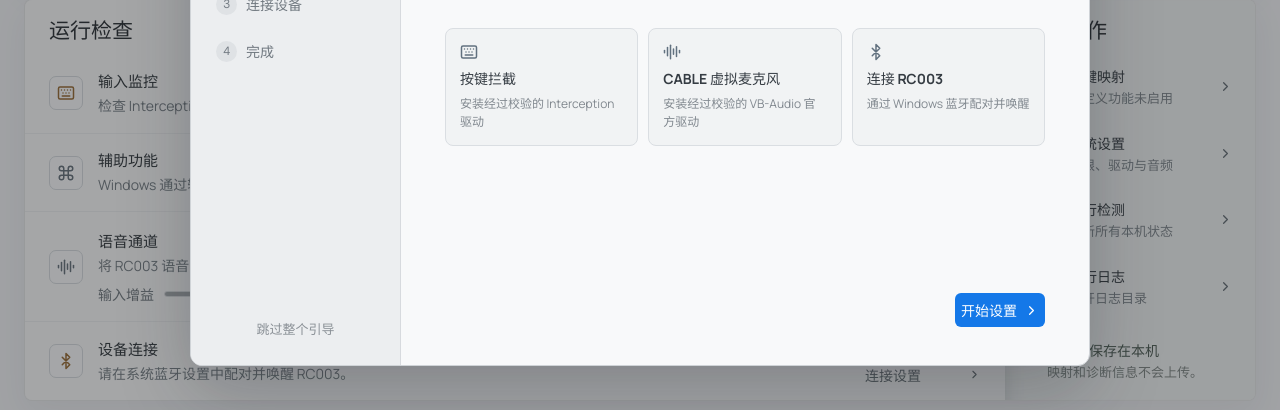
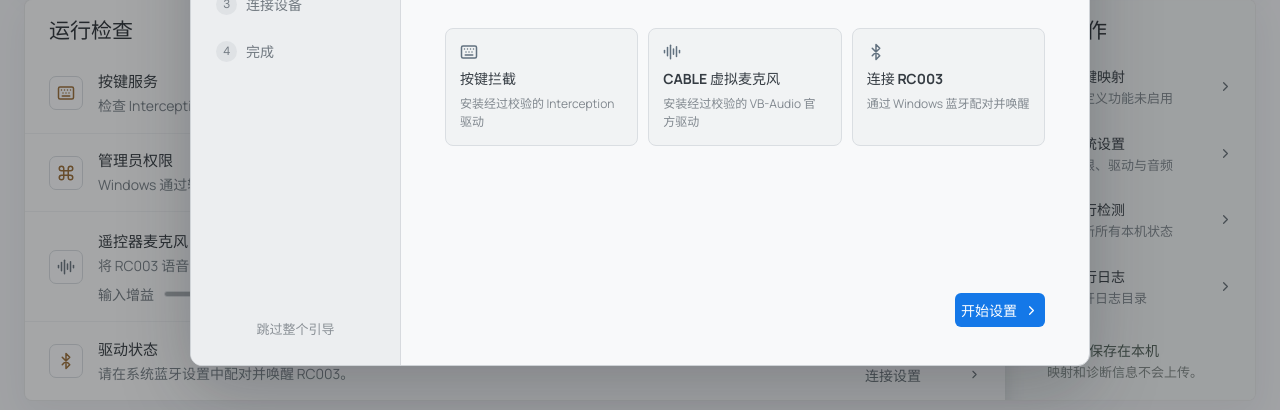
Before and after one commit to leowzz/axonkey, a React (Vite) app: page / in a window 1280 px wide. Shown: the part 319-729 px from the top of the page. Built offline with nearby package versions, Linux system fonts and the light colour scheme.

Commit message:
Adapt dashboard status labels for Windows input service

```diff
--- a/src/components/HomeDashboard.tsx
+++ b/src/components/HomeDashboard.tsx
@@ -145,10 +145,10 @@
   const accessibilityLoading = nativeRuntime && systemProbeLoading
   const accessibilityTone: HomeStatusTone = accessibilityLoading
     ? 'checking'
-    : macOS ? permissions.accessibility ? 'ready' : 'warning' : 'muted'
+    : macOS ? permissions.accessibility ? 'ready' : 'warning' : inputDriver.status === 'installed' ? 'ready' : 'warning'
   const accessibilityStatus = accessibilityLoading
     ? '检测中'
-    : macOS ? permissions.accessibility ? '已授权' : '未授权' : '系统不需要'
+    : macOS ? permissions.accessibility ? '已授权' : '未授权' : inputDriver.status === 'installed' ? '已就绪' : '需要授权'
   const allReady = !systemProbeLoading
     && !audioProbeLoading
     && !inputProbeLoading
@@ -228,7 +228,7 @@
         <div className="home-status-list">
           <HomeStatusRow
             icon={<Keyboard size={18} />}
-            title="输入监控"
+            title={macOS ? "输入监控" : "按键服务"}
             status={inputStatus}
             tone={inputTone}
             detail={inputDetail}
@@ -238,7 +238,7 @@
           />
           <HomeStatusRow
             icon={<Command size={18} />}
-            title="辅助功能"
+            title={macOS ? "辅助功能" : "管理员权限"}
             status={accessibilityStatus}
             tone={accessibilityTone}
             detail={accessibilityLoading ? '正在检查系统是否允许 Axonkey 发送映射后的输入。' : macOS ? '发送映射后的按键、快捷键和文本。' : 'Windows 通过输入服务发送映射结果。'}
@@ -246,7 +246,7 @@
           />
           <HomeStatusRow
             icon={<AudioLines size={18} />}
-            title="语音通道"
+            title={macOS ? "语音通道" : "遥控器麦克风"}
             status={audioPresentation.label}
             tone={audioPresentation.tone}
             detail={audioDetail}
@@ -261,7 +261,7 @@
           </HomeStatusRow>
           <HomeStatusRow
             icon={<Bluetooth size={18} />}
-            title="设备连接"
+            title={macOS ? "设备连接" : "驱动状态"}
             status={deviceStatus}
             tone={deviceTone}
             detail={deviceDetail}
```
